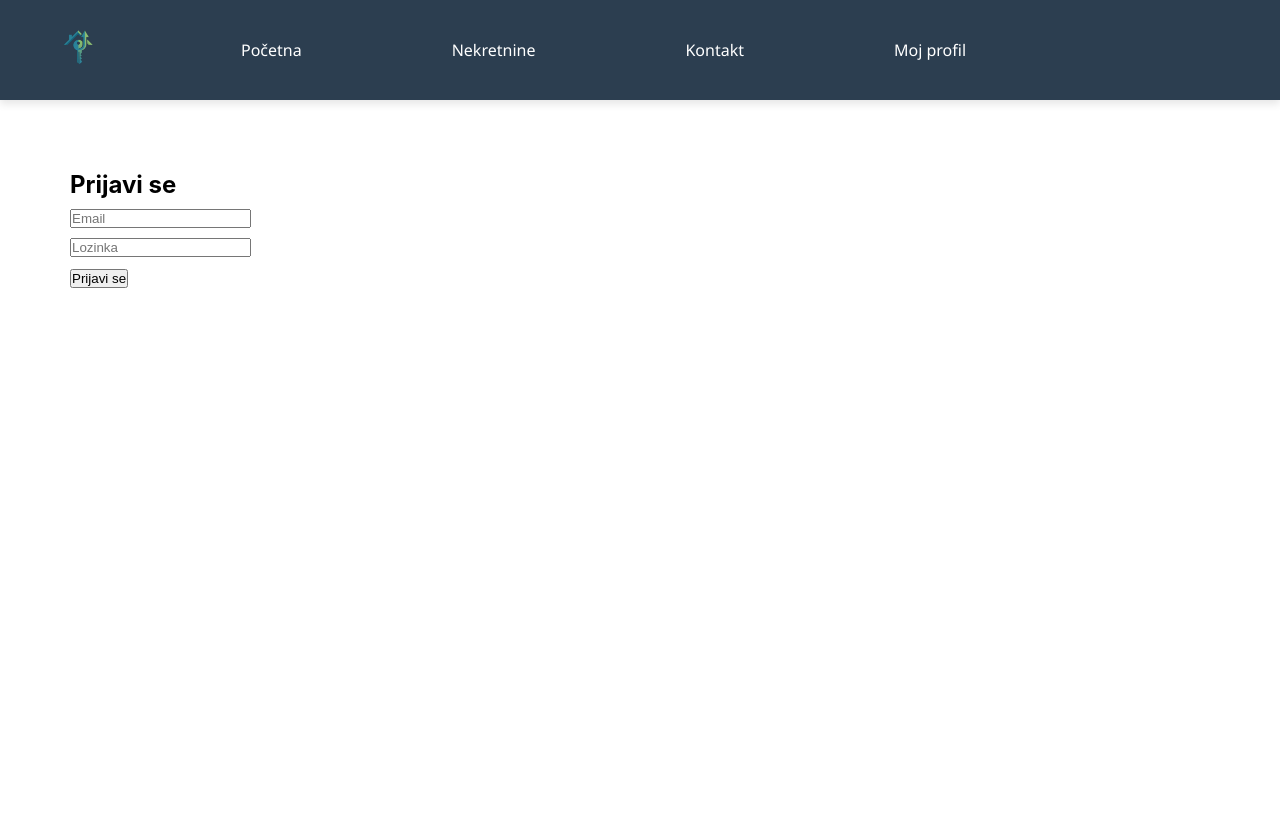
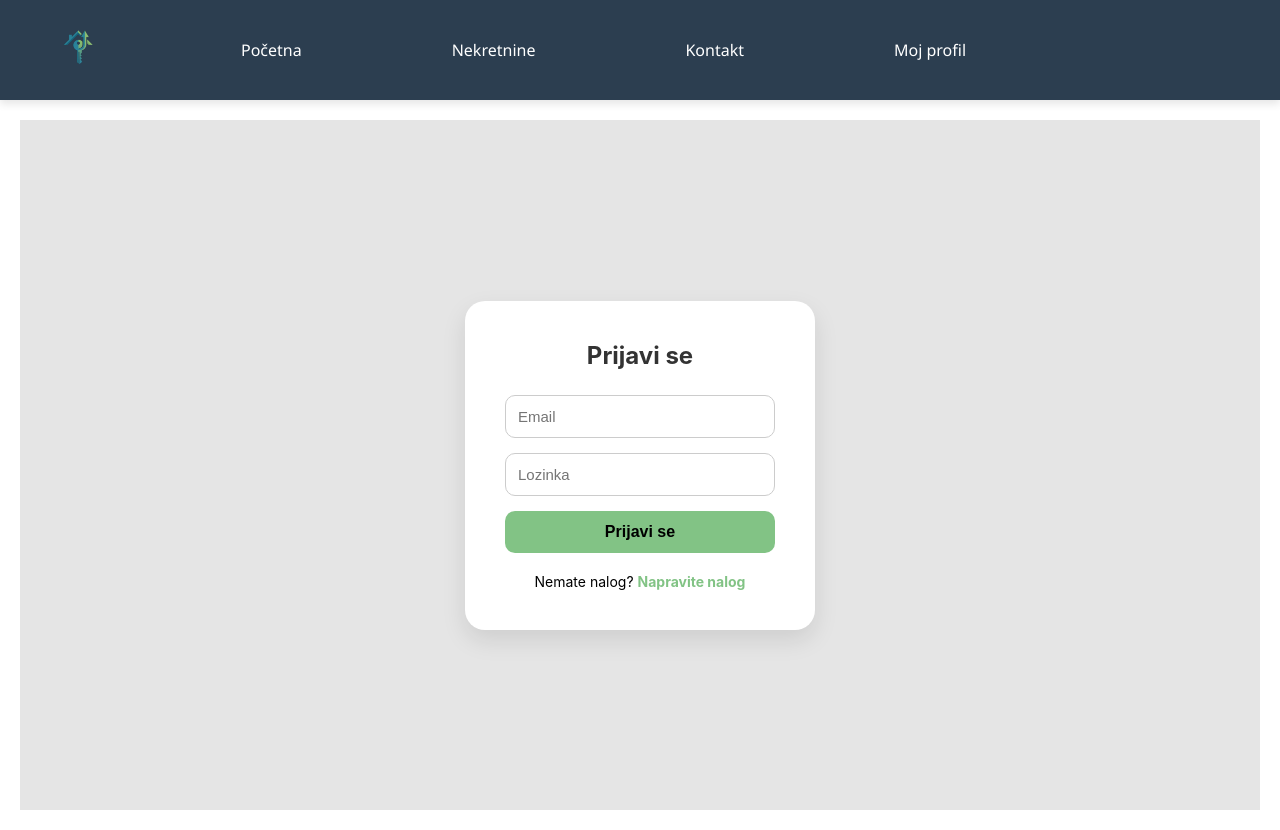
Before and after one commit to elab-development/klijentske-veb-tehnologije-i-skriptni-jezici-2025-26-veb-aplikacija-za-iznajm-nekretnina, a React (Create React App) app: page /prijava in a window 1280 px wide. Before the commit the page ends 800 px from the top, so only its background shows below. Built offline with nearby package versions, Linux system fonts and the light colour scheme.

Commit message:
Implementirana provera prijave na profilu i dodati linkovi za navigaciju između prijave i registracije

```diff
--- a/src/App.tsx
+++ b/src/App.tsx
@@ -7,6 +7,7 @@ import Register from './pages/Register';
 import Properties from './pages/Properties';
 import Profile from './pages/Profile';
 import Contact from './pages/Contact';
+
 
 function App() {
   return (
--- /dev/null
+++ b/src/pages/Auth.css
@@ -0,0 +1,51 @@
+.auth-container {
+  display: flex;
+  justify-content: center;
+  align-items: center;
+  height: calc(100vh - 110px);
+  background-color: #e5e5e5; /* Ista pozadina kao na ostatku sajta */
+}
+
+.auth-card {
+  background: white;
+  padding: 40px;
+  border-radius: 20px;
+  box-shadow: 0 10px 25px rgba(0,0,0,0.1);
+  width: 350px;
+  text-align: center;
+}
+
+.auth-card h2 {
+  margin-bottom: 25px;
+  color: #333;
+}
+
+.auth-form {
+  display: flex;
+  flex-direction: column;
+  gap: 15px;
+}
+
+.auth-input {
+  padding: 12px;
+  border: 1px solid #ccc;
+  border-radius: 10px;
+  font-size: 15px;
+}
+
+.auth-button {
+  background-color: #82c385; /* Tvoja zelena iz Figme */
+  color: black;
+  border: none;
+  padding: 12px;
+  border-radius: 10px;
+  cursor: pointer;
+  font-weight: bold;
+  font-size: 16px;
+  transition: 0.3s;
+}
+
+.auth-button:hover {
+  background-color: #6eb071;
+  color: white;
+}
--- a/src/pages/Login.tsx
+++ b/src/pages/Login.tsx
@@ -1,14 +1,45 @@
-import React from 'react';
+import React, { useState } from 'react';
+import { useNavigate, Link } from 'react-router-dom';
+import './Auth.css';
 
 const Login = () => {
+  const navigate = useNavigate();
+  const [email, setEmail] = useState('');
+
+  const handleLogin = (e: React.FormEvent) => {
+    e.preventDefault();
+
+    localStorage.setItem('currentUser', JSON.stringify({
+      ime: 'Petar Petrović',
+      email: email,
+      telefon: '060/123-4567'
+    }));
+
+    navigate('/profil');
+  };
+
   return (
-    <div style={{ padding: '50px' }}>
-      <h2>Prijavi se</h2>
-      <form>
-        <input type="email" placeholder="Email" style={{ display: 'block', margin: '10px 0' }} />
-        <input type="password" placeholder="Lozinka" style={{ display: 'block', margin: '10px 0' }} />
-        <button type="submit">Prijavi se</button>
-      </form>
+    <div className="auth-container">
+      <div className="auth-card">
+        <h2>Prijavi se</h2>
+        <form className="auth-form" onSubmit={handleLogin}>
+          <input
+            type="email"
+            placeholder="Email"
+            className="auth-input"
+            value={email}
+            onChange={(e) => setEmail(e.target.value)}
+            required
+          />
+          <input type="password" placeholder="Lozinka" className="auth-input" required />
+          <button type="submit" className="auth-button">Prijavi se</button>
+        </form>
+
+        {/* Novi deo koji si tražio! */}
+        <p style={{ marginTop: '20px', fontSize: '14px' }}>
+          Nemate nalog? <Link to="/registracija" style={{ color: '#82c385', fontWeight: 'bold', textDecoration: 'none' }}>Napravite nalog</Link>
+        </p>
+      </div>
     </div>
   );
 };
--- /dev/null
+++ b/src/pages/Profile.css
@@ -0,0 +1,29 @@
+.profile-container {
+  padding: 50px;
+  display: flex;
+  justify-content: center;
+  background-color: #f5f5f5;
+  min-height: 80vh;
+}
+
+.profile-card {
+  background: white;
+  padding: 40px;
+  border-radius: 20px;
+  width: 400px;
+  box-shadow: 0 5px 15px rgba(0,0,0,0.1);
+}
+
+.profile-info {
+  margin: 20px 0;
+  line-height: 2;
+}
+
+.edit-button {
+  background: #2c3e50;
+  color: white;
+  padding: 10px 20px;
+  border: none;
+  border-radius: 5px;
+  cursor: pointer;
+}
--- a/src/pages/Profile.tsx
+++ b/src/pages/Profile.tsx
@@ -1,26 +1,42 @@
-import React, { useState, useEffect } from 'react';
-import { INekretnina } from '../models/Nekretnina';
+import React from 'react';
+import { Navigate } from 'react-router-dom';
+import './Profile.css';
 
 const Profile = () => {
-  const [omiljene, setOmiljene] = useState<number[]>([]);
+  const userStr = localStorage.getItem('currentUser');
 
-  useEffect(() => {
-    const saved = localStorage.getItem('omiljeneNekretnine');
-    if (saved) setOmiljene(JSON.parse(saved));
-  }, []);
+  // Ako korisnik nije prijavljen, automatski ga prebacujemo na Login
+  if (!userStr) {
+    return <Navigate to="/prijava" replace />;
+  }
+
+  const user = JSON.parse(userStr);
+  const savedProperties = JSON.parse(localStorage.getItem('omiljeneNekretnine') || '[]');
 
   return (
-    <div>
-      <h1>Zdravo, Marko!</h1>
-      <h3>Sačuvani oglasi</h3>
-      {omiljene.length === 0 ? (
-        <p>Nema sačuvanih oglasa.</p>
-      ) : (
-        <div>
-          {/* Ovde ćemo kasnije prikazati te nekretnine */}
-          <p>Broj sačuvanih nekretnina: {omiljene.length}</p>
+    <div className="profile-page">
+      {/* Leva strana: Podaci o korisniku */}
+      <aside className="profile-sidebar">
+        <h2>Moj Profil</h2>
+        <div className="profile-details">
+          <p><strong>Ime:</strong> {user.ime}</p>
+          <p><strong>Email:</strong> {user.email}</p>
+          <p><strong>Telefon:</strong> {user.telefon}</p>
         </div>
-      )}
+        <button className="edit-button">Izmeni podatke</button>
+      </aside>
+
+      {/* Desna strana: Kartice sačuvanih nekretnina */}
+      <main className="profile-main">
+        <h3>Moje sačuvane nekretnine</h3>
+        <div className="properties-grid">
+           {savedProperties.length > 0 ? (
+             <p>Ovde će biti kartice tvojih sačuvanih nekretnina.</p>
+           ) : (
+             <p className="no-saved">Trenutno nemaš sačuvanih oglasa. Idi na stranicu Nekretnine i lajkuj neki stan!</p>
+           )}
+        </div>
+      </main>
     </div>
   );
 };
--- a/src/pages/Register.tsx
+++ b/src/pages/Register.tsx
@@ -1,15 +1,28 @@
 import React from 'react';
+import { useNavigate } from 'react-router-dom';
+import './Auth.css';
 
 const Register = () => {
+  const navigate = useNavigate();
+
+  const handleRegister = (e: React.FormEvent) => {
+    e.preventDefault();
+    alert('Uspešna registracija! Sada se prijavite.');
+    navigate('/login'); // Prebacuje na login posle registracije
+  };
+
   return (
-    <div style={{ padding: '50px' }}>
-      <h2>Registruj se</h2>
-      <form>
-        <input type="text" placeholder="Ime i prezime" style={{ display: 'block', margin: '10px 0' }} />
-        <input type="email" placeholder="Email" style={{ display: 'block', margin: '10px 0' }} />
-        <input type="password" placeholder="Lozinka" style={{ display: 'block', margin: '10px 0' }} />
-        <button type="submit">Registruj se</button>
-      </form>
+    <div className="auth-container">
+      <div className="auth-card">
+        <h2>Registruj se</h2>
+        <form className="auth-form" onSubmit={handleRegister}>
+          <input type="text" placeholder="Ime i prezime" className="auth-input" required />
+          <input type="email" placeholder="Email" className="auth-input" required />
+          <input type="tel" placeholder="Broj telefona" className="auth-input" required />
+          <input type="password" placeholder="Lozinka" className="auth-input" required />
+          <button type="submit" className="auth-button">Registruj se</button>
+        </form>
+      </div>
     </div>
   );
 };
```
